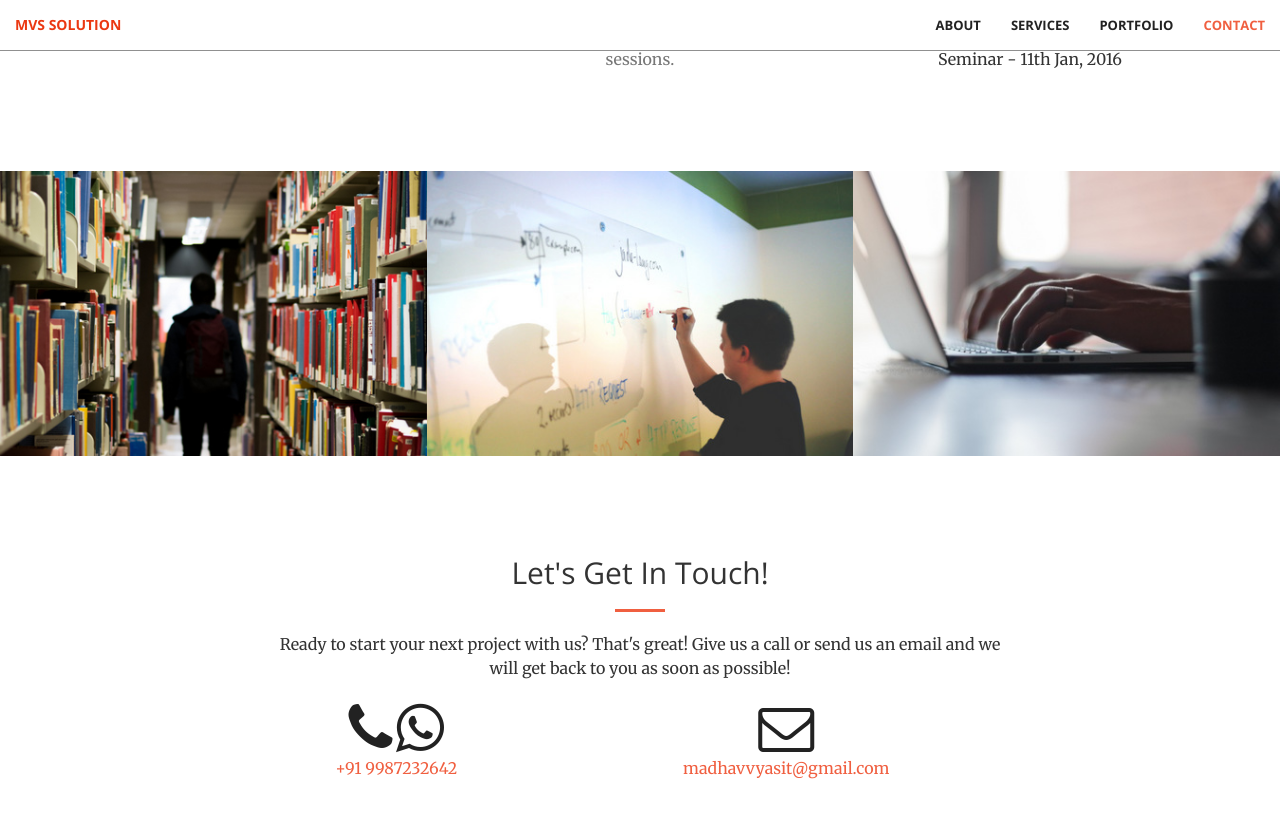
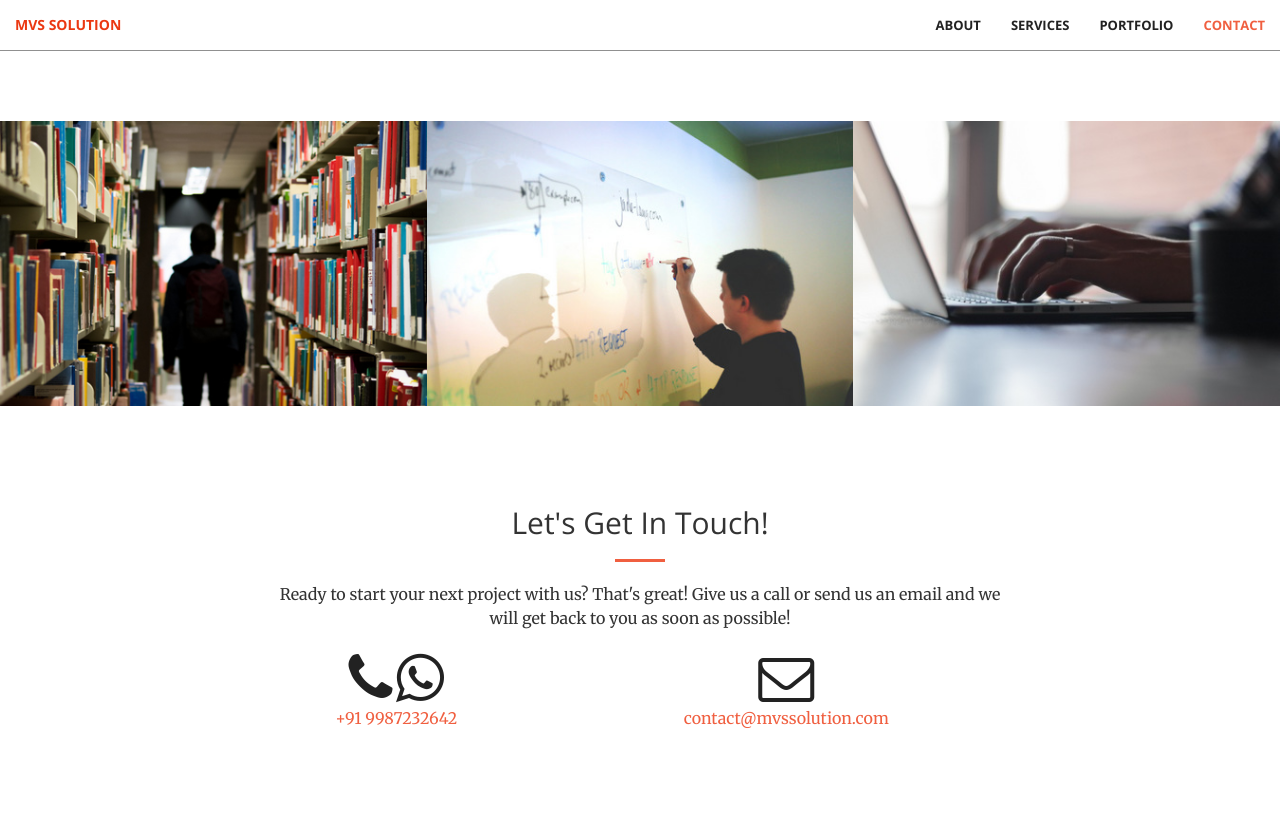
Before and after one commit to nirajftw/mvssolution-website, a Jekyll site: the page built from index.html, in a window 1280 px wide and 900 px high, scrolled down 1579 px. Shown: the top 818 px of the window. Built offline with Jekyll 4.4.1, drawn with Linux system fonts in a browser that asks for light colours.

Commit message:
Add custome email contact@mvssolution.com to footer

```diff
--- a/_config.yml
+++ b/_config.yml
@@ -4,7 +4,9 @@ description: > # this means to ignore newlines until "baseurl:"
 baseurl: "" # the subpath of your site, e.g. /blog/
 url: "http://mvssolution.com" # the base hostname & protocol for your site
 
-email: madhavvyasit@gmail.com
+email1: contact@mvssolution.com
+email2: madhavvyasit@gmail.com
+
 phone_number: +91 9987232642
 
 # Build settings
--- a/_includes/call-to-action.html
+++ b/_includes/call-to-action.html
@@ -5,7 +5,7 @@
                 <h2 class="section-heading">We've got what you need!</h2>
                 <hr class="light">
                 <p class="text-faded">Your career vision statement is the goal you want for your career — and it should be something that inspires, energizes, motivates, and directs you.</p>
-                <a href="#" class="btn btn-default btn-xl">Get Started!</a>
+                <!-- <a href="#" class="btn btn-default btn-xl">Get Started!</a> -->
             </div>
         </div>
     </div>
--- a/_includes/contact.html
+++ b/_includes/contact.html
@@ -14,9 +14,9 @@
                 </a>
             </div>
             <div class="col-lg-3 col-lg-offset-1 text-center">
-                <a href="mailto:{{ site.email }}">
+                <a href="mailto:{{ site.email1 }}">
                     <i class="fa fa-envelope-o fa-3x wow bounceIn" data-wow-delay=".1s"></i>
-                    <p>{{ site.email }}</p>
+                    <p>{{ site.email1 }}</p>
                 </a>
             </div>
         <!-- <div class="col-lg-2 col-lg-offset-1 text-center">
```
